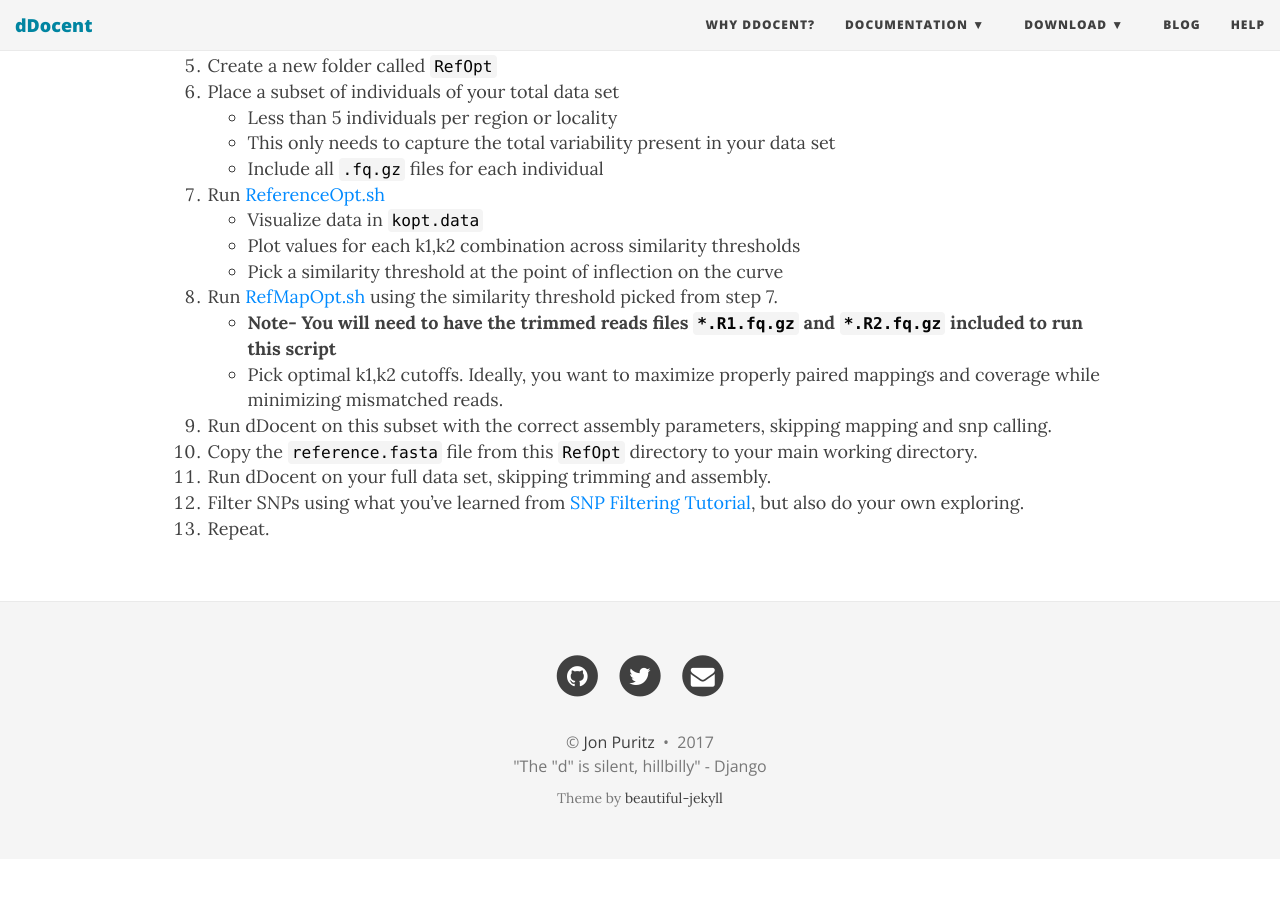
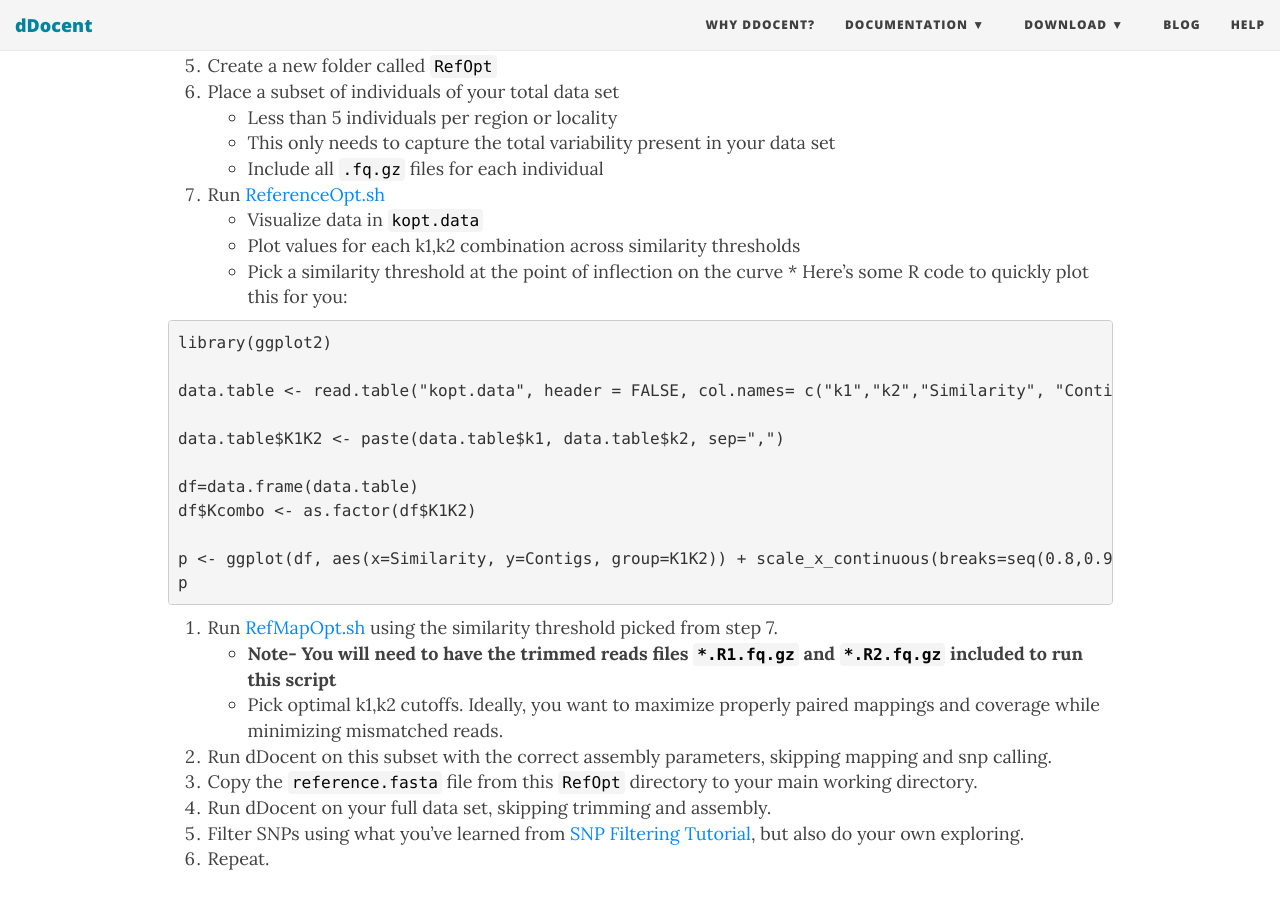
Before and after one commit to jpuritz/dDocent, a Jekyll site: the page built from quick.md, in a window 1280 px wide and 900 px high, scrolled down 477 px. Built offline with Jekyll 4.4.1, drawn with Linux system fonts in a browser that asks for light colours; nearby versions of some CDN libraries; before the commit the page ends 1336 px from its top, so only the background shows below that.

Commit message:
Update quick.md

````diff
--- a/quick.md
+++ b/quick.md
@@ -22,6 +22,22 @@ subtitle: Who reads manuals?
   * Visualize data in `kopt.data`
     * Plot values for each k1,k2 combination across similarity thresholds
     * Pick a similarity threshold at the point of inflection on the curve
+  * Here's some R code to quickly plot this for you:
+
+```R
+library(ggplot2)
+
+data.table <- read.table("kopt.data", header = FALSE, col.names= c("k1","k2","Similarity", "Contigs"))
+
+data.table$K1K2 <- paste(data.table$k1, data.table$k2, sep=",")
+
+df=data.frame(data.table)
+df$Kcombo <- as.factor(df$K1K2)
+
+p <- ggplot(df, aes(x=Similarity, y=Contigs, group=K1K2)) + scale_x_continuous(breaks=seq(0.8,0.98,0.01)) + geom_line(aes(colour = K1K2))
+p
+```
+
 8. Run [RefMapOpt.sh](https://github.com/jpuritz/dDocent/blob/master/scripts/RefMapOpt.sh) using the similarity threshold picked from step 7.
   * **Note- You will need to have the trimmed reads files `*.R1.fq.gz` and `*.R2.fq.gz` included to run this script**
   * Pick optimal k1,k2 cutoffs.  Ideally, you want to maximize properly paired mappings and coverage while minimizing mismatched reads.
````
